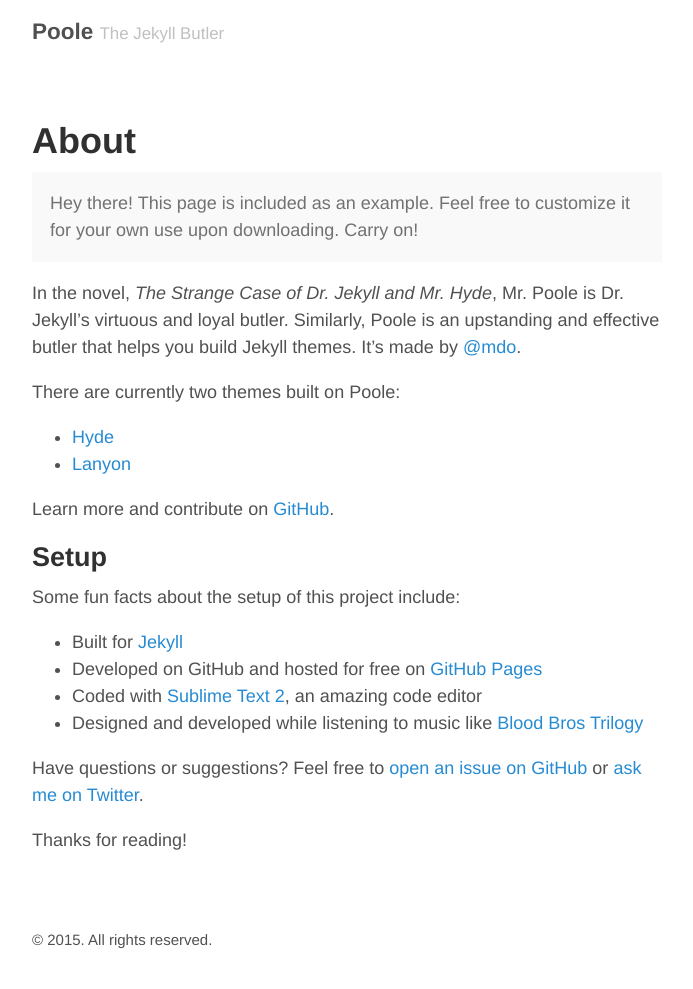
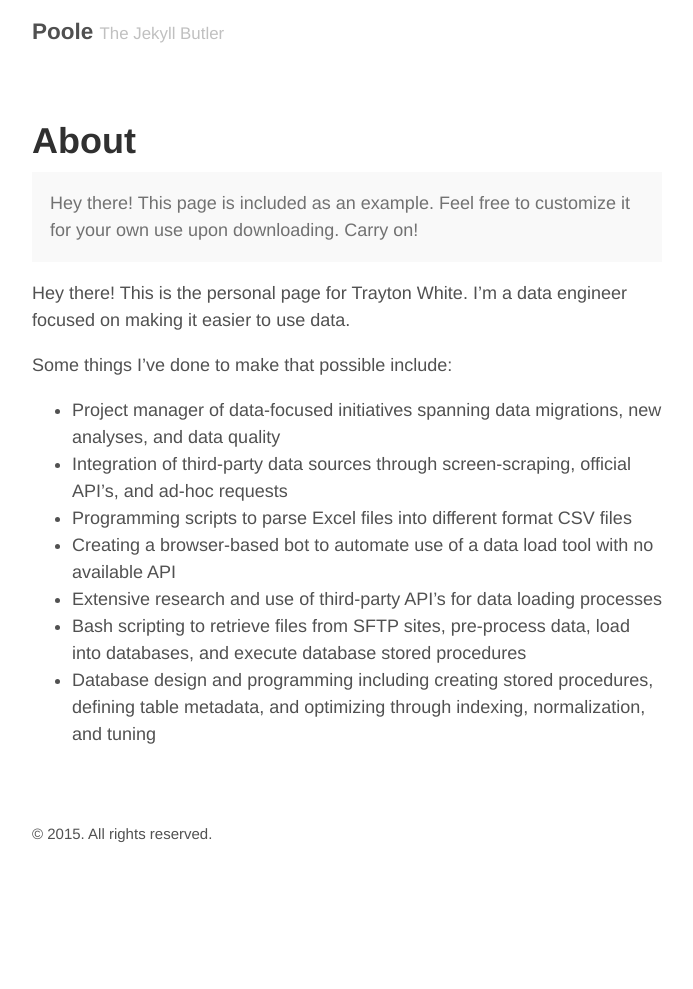
Before and after one commit to traytonwhite/traytonwhite.github.io, a Jekyll site: the page built from about.md, in a window 1280 px wide. Shown: the whole page, without its empty margins (293-986 px from the left). Built offline with Jekyll 4.4.1, drawn with Linux system fonts in a browser that asks for light colours; after the commit the page ends 900 px from its top, so only the background shows below that.

Commit message:
Customize about page with own message

```diff
--- a/about.md
+++ b/about.md
@@ -7,24 +7,14 @@ title: About
   Hey there! This page is included as an example. Feel free to customize it for your own use upon downloading. Carry on!
 </p>
 
-In the novel, *The Strange Case of Dr. Jekyll and Mr. Hyde*, Mr. Poole is Dr. Jekyll's virtuous and loyal butler. Similarly, Poole is an upstanding and effective butler that helps you build Jekyll themes. It's made by [@mdo](https://twitter.com/mdo).
+Hey there! This is the personal page for Trayton White. I'm a data engineer focused on making it easier to use data.
 
-There are currently two themes built on Poole:
+Some things I've done to make that possible include:
 
-* [Hyde](http://hyde.getpoole.com)
-* [Lanyon](http://lanyon.getpoole.com)
-
-Learn more and contribute on [GitHub](https://github.com/poole).
-
-## Setup
-
-Some fun facts about the setup of this project include:
-
-* Built for [Jekyll](http://jekyllrb.com)
-* Developed on GitHub and hosted for free on [GitHub Pages](https://pages.github.com)
-* Coded with [Sublime Text 2](http://sublimetext.com), an amazing code editor
-* Designed and developed while listening to music like [Blood Bros Trilogy](https://soundcloud.com/maddecent/sets/blood-bros-series)
-
-Have questions or suggestions? Feel free to [open an issue on GitHub](https://github.com/poole/poole/issues/new) or [ask me on Twitter](https://twitter.com/mdo).
-
-Thanks for reading!
+* Project manager of data-focused initiatives spanning data migrations, new analyses, and data quality
+* Integration of third-party data sources through screen-scraping, official API's, and ad-hoc requests
+* Programming scripts to parse Excel files into different format CSV files
+* Creating a browser-based bot to automate use of a data load tool with no available API
+* Extensive research and use of third-party API's for data loading processes
+* Bash scripting to retrieve files from SFTP sites, pre-process data, load into databases, and execute database stored procedures
+* Database design and programming including creating stored procedures, defining table metadata, and optimizing through indexing, normalization, and tuning
```
